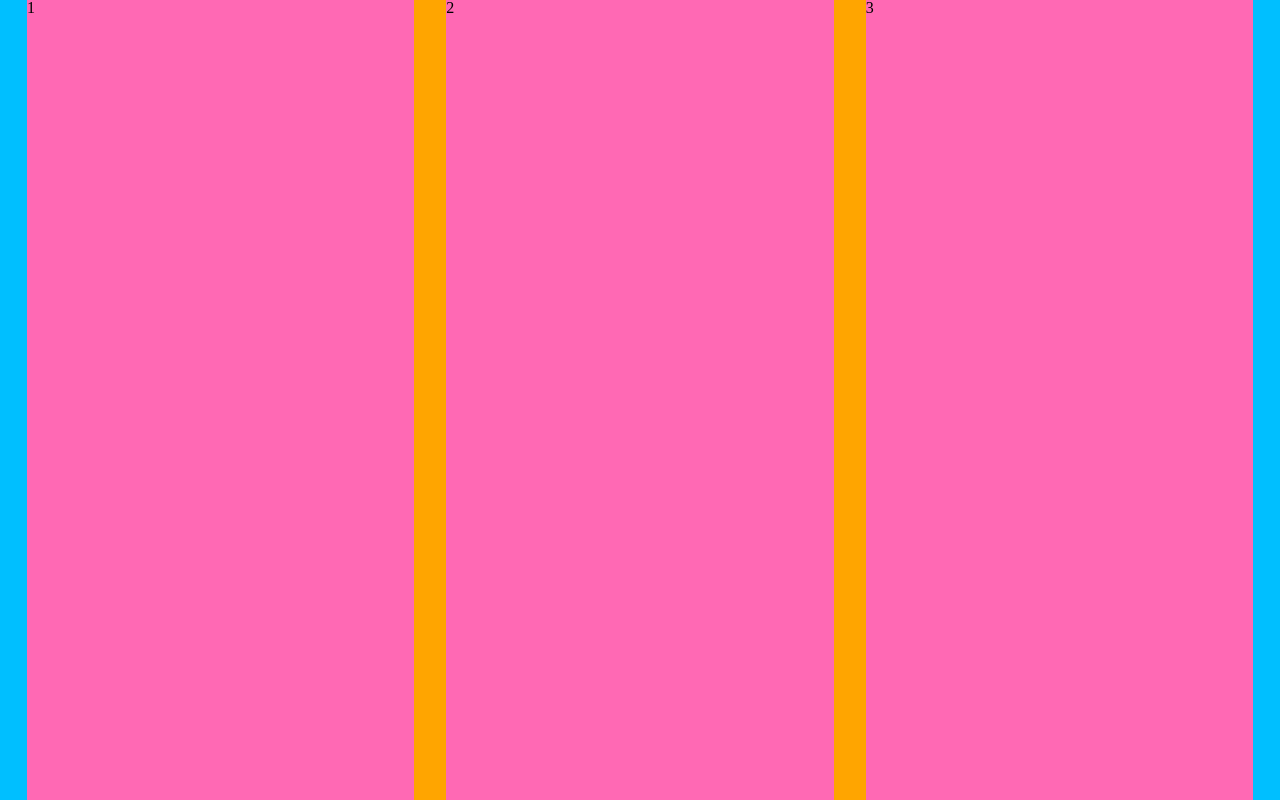
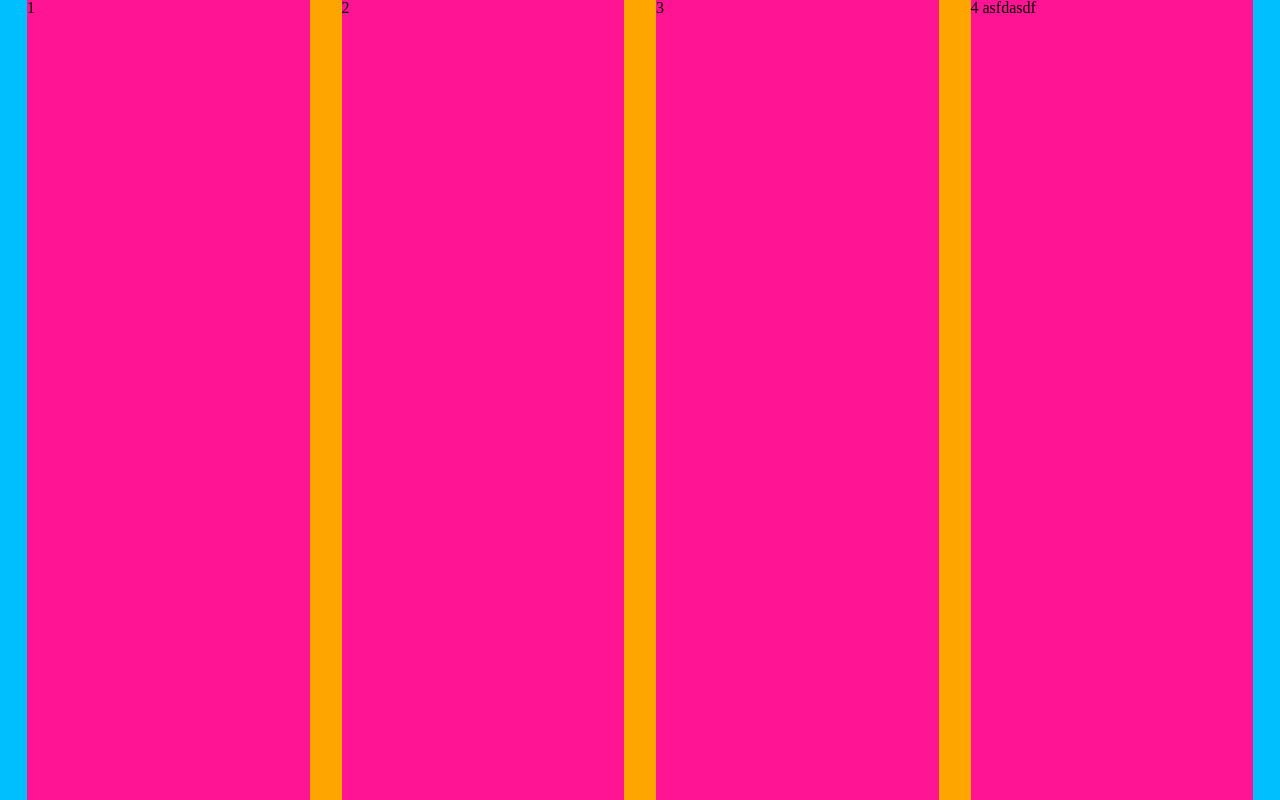
Before and after one commit to sorioz/fcb-grid, a website: page src/index.html in a window 1280 px wide. Drawn offline with nearby package versions, Linux system fonts and the light colour scheme; files that its build step writes are made by us from their sources.

Commit message:
solution for older edge browsers

```diff
--- a/src/index.html
+++ b/src/index.html
@@ -2,6 +2,7 @@
 <html lang="en">
 <head>
     <meta charset="utf-8">
+    <meta name="viewport" content="width=device-width, initial-scale=1">
     <title>FC Bayern Grid system</title>
     <link rel="stylesheet" href="css/style.css">
 </head>
@@ -12,6 +13,7 @@
         <div class="first">1</div>
         <div class="second">2</div>
         <div class="third">3</div>
+        <div class="fourth">4 asfdasdf</div>
     </div>
 </div>
 
--- a/src/scss/style.scss
+++ b/src/scss/style.scss
@@ -13,19 +13,27 @@ body {
     background: orange;
   }
   .pool div {
-    background: hotpink;
+    background: deeppink;
     height: 100vh;
   }
   div.first {
     @include grid-s(1, 7);
     @include grid-l(1, 5);
+    @include grid-xl(1, 4);
   }
   div.second {
     @include grid-s(7, 13);
     @include grid-l(5, 9);
+    @include grid-xl(4, 7);
   }
   div.third {
     @include grid-s(1, 7);
     @include grid-l(9, 13);
+    @include grid-xl(7, 10);
+  }
+  div.fourth {
+    @include grid-s(7, 13);
+    @include grid-l(1, 5);
+    @include grid-xl(10, 13);
   }
 }
```
Also changed, not shown: src/scss/_grid.scss (+11 -11 lines).
